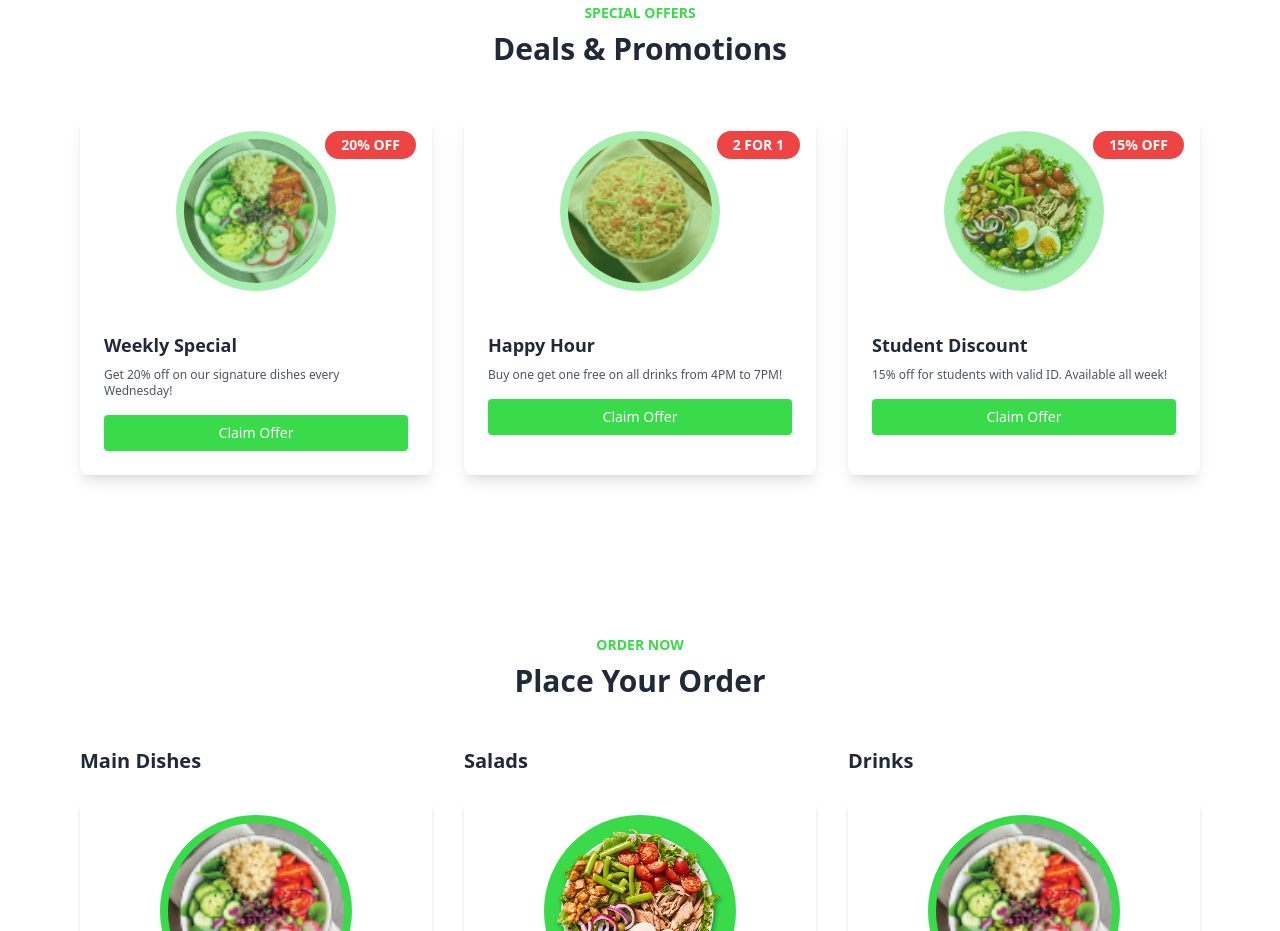
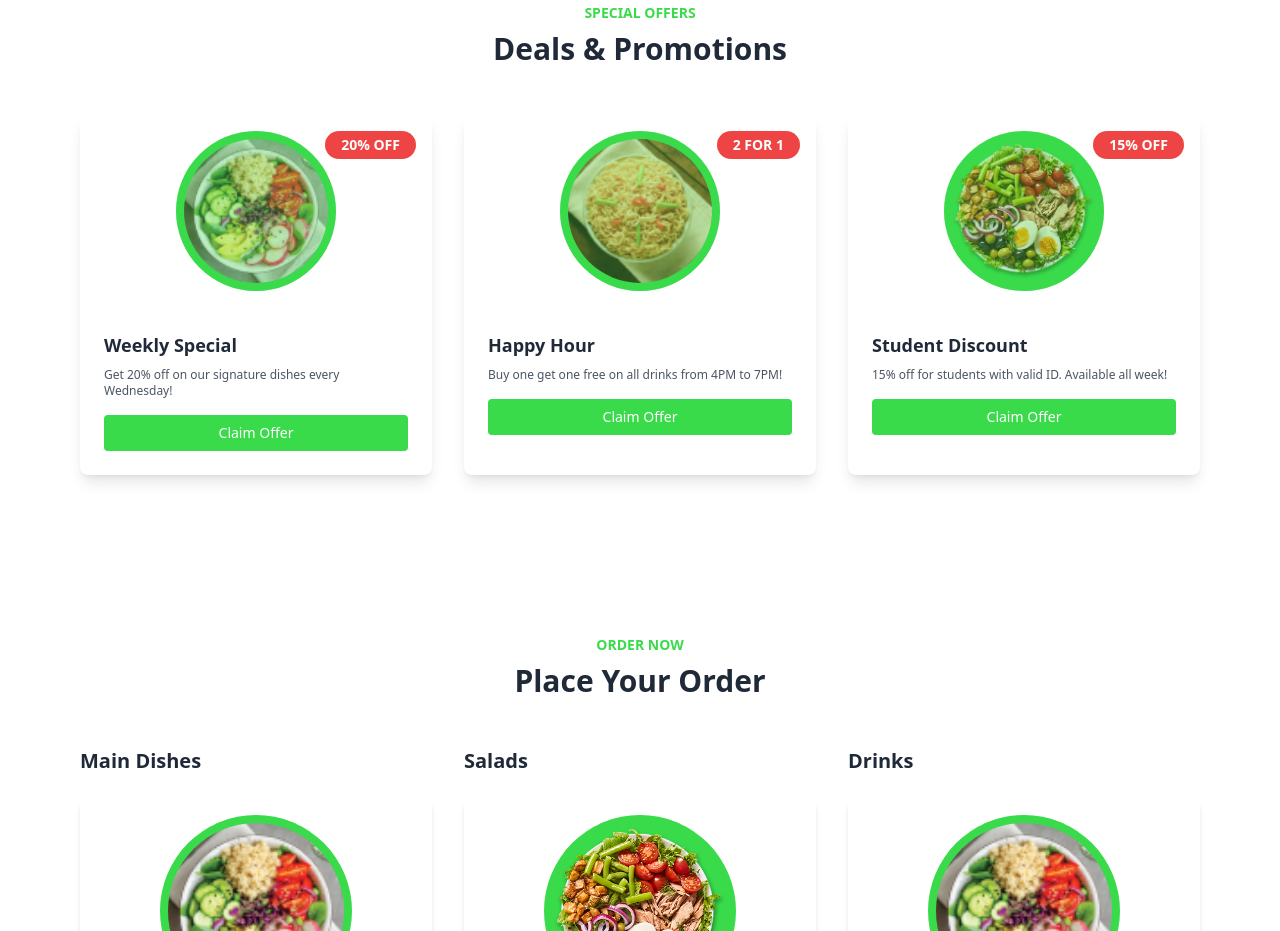
Before and after one commit to vincenttwizere/Foodie, a plain HTML site: page index.html in a window 1280 px wide. Shown: the part 1717-2648 px from the top of the page. Drawn offline with nearby package versions, Linux system fonts and the light colour scheme.

Commit message:
chaing the color

```diff
--- a/index.html
+++ b/index.html
@@ -266,8 +266,8 @@
       <div class="bg-white rounded-lg shadow-lg overflow-hidden">
         <div class="h-48 bg-white relative p-4">
           <div class="relative w-40 h-40 mx-auto">
-            <div class="absolute inset-0 bg-[#39DB4A] bg-opacity-20 rounded-full overflow-hidden">
-              <div class="absolute inset-0 bg-[#39DB4A] opacity-30 rounded-full"></div>
+            <div class="absolute inset-0 bg-[#39DB4A] rounded-full overflow-hidden">
+              <div class="absolute inset-0 bg-[#39DB4A] opacity-30"></div>
               <img src="./Assets/dish 1.png" alt="Weekly Special" class="w-full h-full object-cover p-2 rounded-full" />
             </div>
           </div>
@@ -291,8 +291,8 @@
       <div class="bg-white rounded-lg shadow-lg overflow-hidden">
         <div class="h-48 bg-white relative p-4">
           <div class="relative w-40 h-40 mx-auto">
-            <div class="absolute inset-0 bg-[#39DB4A] bg-opacity-20 rounded-full overflow-hidden">
-              <div class="absolute inset-0 bg-[#39DB4A] opacity-30 rounded-full"></div>
+            <div class="absolute inset-0 bg-[#39DB4A] rounded-full overflow-hidden">
+              <div class="absolute inset-0 bg-[#39DB4A] opacity-30"></div>
               <img src="./Assets/dish 2.png" alt="Happy Hour" class="w-full h-full object-cover p-2 rounded-full" />
             </div>
           </div>
@@ -316,8 +316,8 @@
       <div class="bg-white rounded-lg shadow-lg overflow-hidden">
         <div class="h-48 bg-white relative p-4">
           <div class="relative w-40 h-40 mx-auto">
-            <div class="absolute inset-0 bg-[#39DB4A] bg-opacity-20 rounded-full overflow-hidden">
-              <div class="absolute inset-0 bg-[#39DB4A] opacity-30 rounded-full"></div>
+            <div class="absolute inset-0 bg-[#39DB4A] rounded-full overflow-hidden">
+              <div class="absolute inset-0 bg-[#39DB4A] opacity-30"></div>
               <img src="./Assets/Egg salad.png" alt="Student Discount" class="w-full h-full object-cover p-2 rounded-full" />
             </div>
           </div>
```
